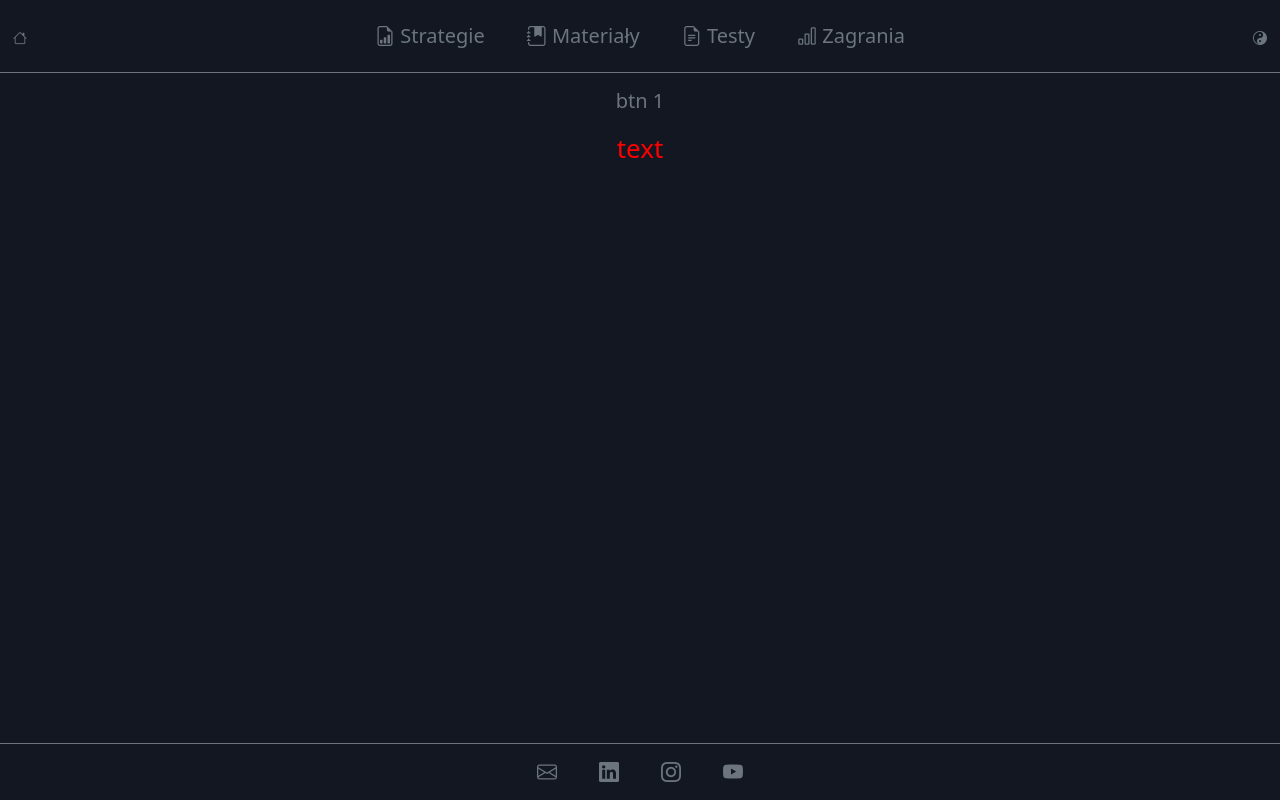
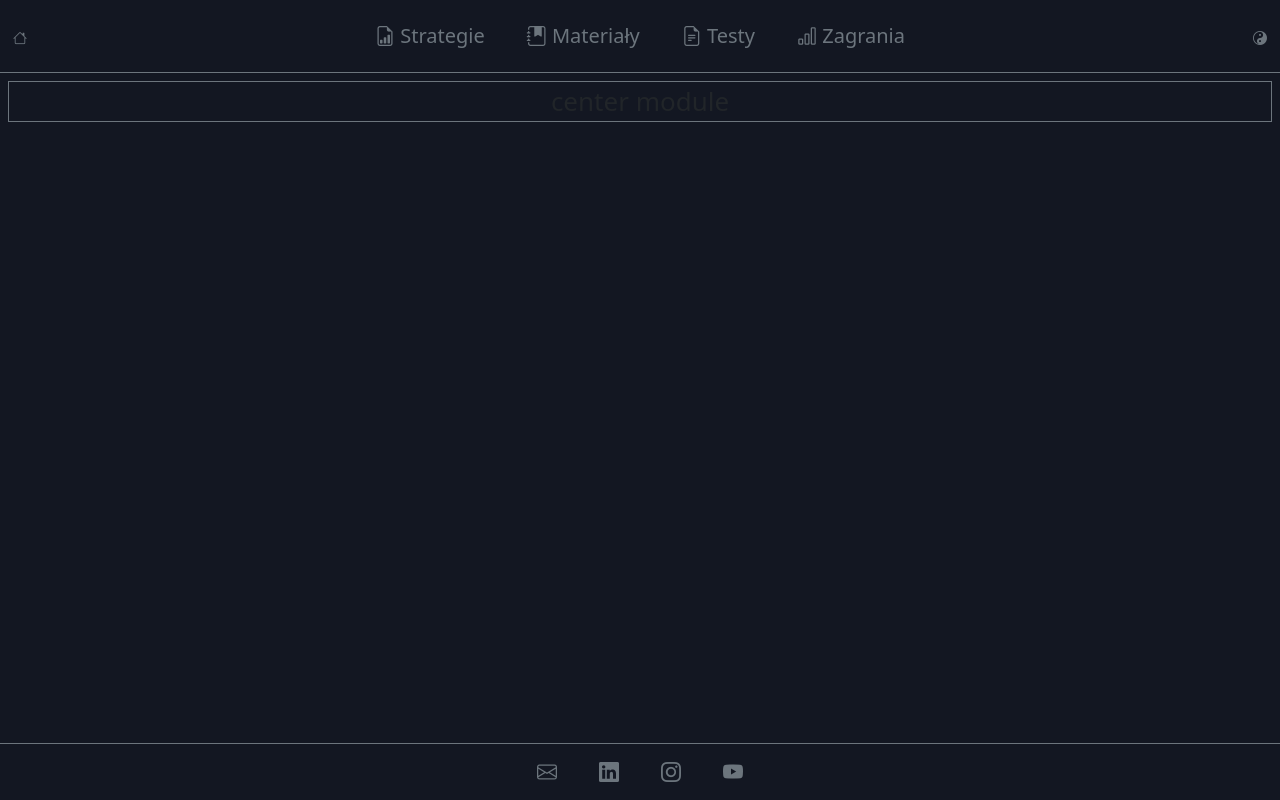
Before and after one commit to PjerC/forexy, a React (Create React App) app: page / in a window 1280 px wide. Built offline with nearby package versions, Linux system fonts and the light colour scheme.

Commit message:
center module added

```diff
--- a/src/DisplayModule.js
+++ b/src/DisplayModule.js
@@ -1,11 +1,12 @@
 import 'bootstrap/dist/css/bootstrap.min.css'
-import DisplayUpperModule from './DisplayModules/DisplayUpperModule';
+import DisplayCenterModule from './DisplayModules/DisplayCenterModule';
+//import DisplayUpperModule from './DisplayModules/DisplayUpperModule';
 
 // centered module with nested components
-const DisplayModule = () => {
+const DisplayModule = (props) => {
     return(
-        <div>
-            <DisplayUpperModule />
+        <div  className="justify-content-center align-items-center" >
+             <DisplayCenterModule />
         </div>
 
     )
--- /dev/null
+++ b/src/DisplayModules/DisplayCenterModule.js
@@ -0,0 +1,12 @@
+import 'bootstrap/dist/css/bootstrap.min.css'
+import 'bootstrap-icons/font/bootstrap-icons.css';
+
+const DisplayCenterModule = (props) => {
+
+    return(
+        <div  className="border border-secondary m-2">
+           center module
+        </div>
+    )
+}
+export default DisplayCenterModule;
--- a/src/DisplayModules/DisplayUpperModule.js
+++ b/src/DisplayModules/DisplayUpperModule.js
@@ -4,16 +4,9 @@ import 'bootstrap-icons/font/bootstrap-icons.css';
 
 const DisplayUpperModule = (props) => {
 
-    const [color,setColor] = useState("red")
-
-    const changeColor = () => {
-        console.log('clicked')
-        setColor("white");
-    }
     return(
-        <div>
-           <button className="flex-fill btn btn-lg m-1 text-secondary" type="button" onClick={changeColor}>btn 1</button>
-           <p style={{color:color}}> text </p>
+        <div className=" border border-secondary m-2">
+           upper module
         </div>
     )
 }
```
